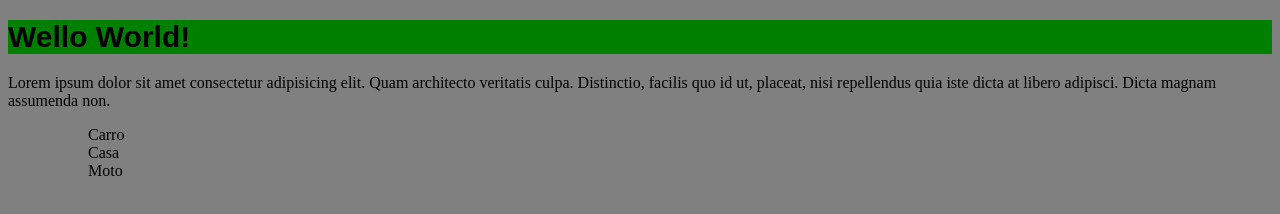
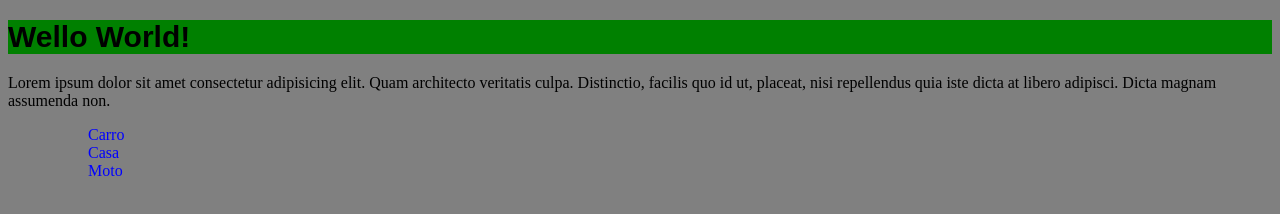
Before and after one commit to Italocnr/Projeto-web-1, a plain HTML site: page Projeto web 1/index.html in a window 1280 px wide. Drawn offline with Linux system fonts and the light colour scheme.

Commit message:
Segunda versão do site

```diff
--- a/Projeto web 1/index.html
+++ b/Projeto web 1/index.html
@@ -10,7 +10,7 @@
 <body>
     <h1 class="titulo">Wello World!</h1>
     <p>Lorem ipsum dolor sit amet consectetur adipisicing elit. Quam architecto veritatis culpa. Distinctio, facilis quo id ut, placeat, nisi repellendus quia iste dicta at libero adipisci. Dicta magnam assumenda non.</p>
-    <ul>
+    <ul class="lista">
         <ol>Carro</ol>
         <ol>Casa</ol>
         <ol>Moto</ol>
--- a/Projeto web 1/style.css
+++ b/Projeto web 1/style.css
@@ -6,3 +6,6 @@ body{
     font-size: 30px;
     font-family: Arial, Helvetica, sans-serif;
 }
+.lista{
+    color: blue;
+}
```
